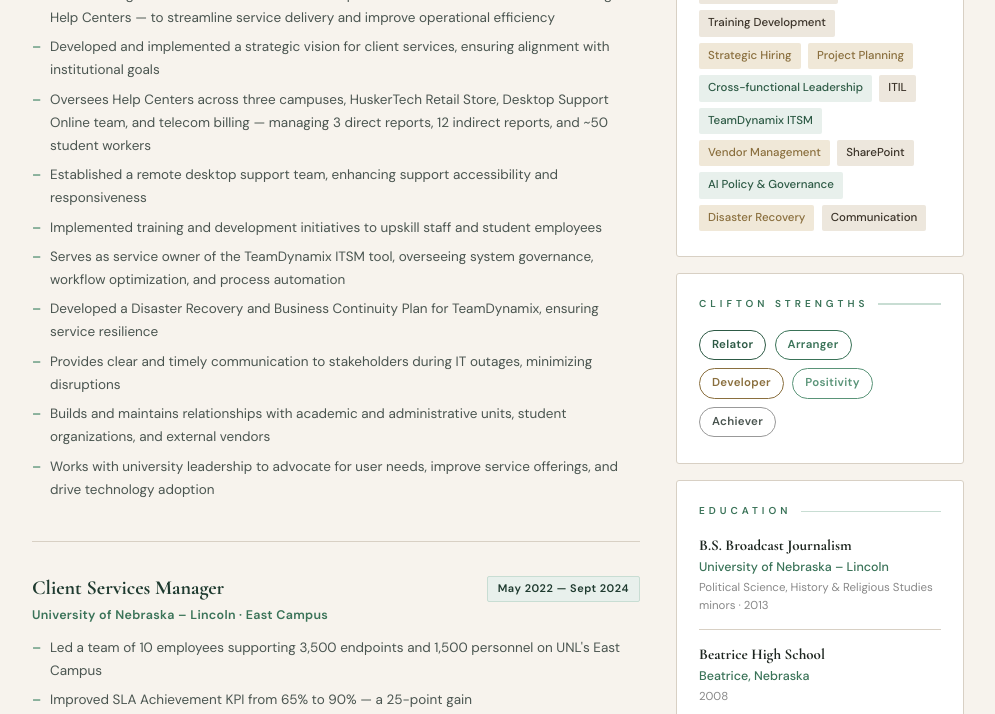
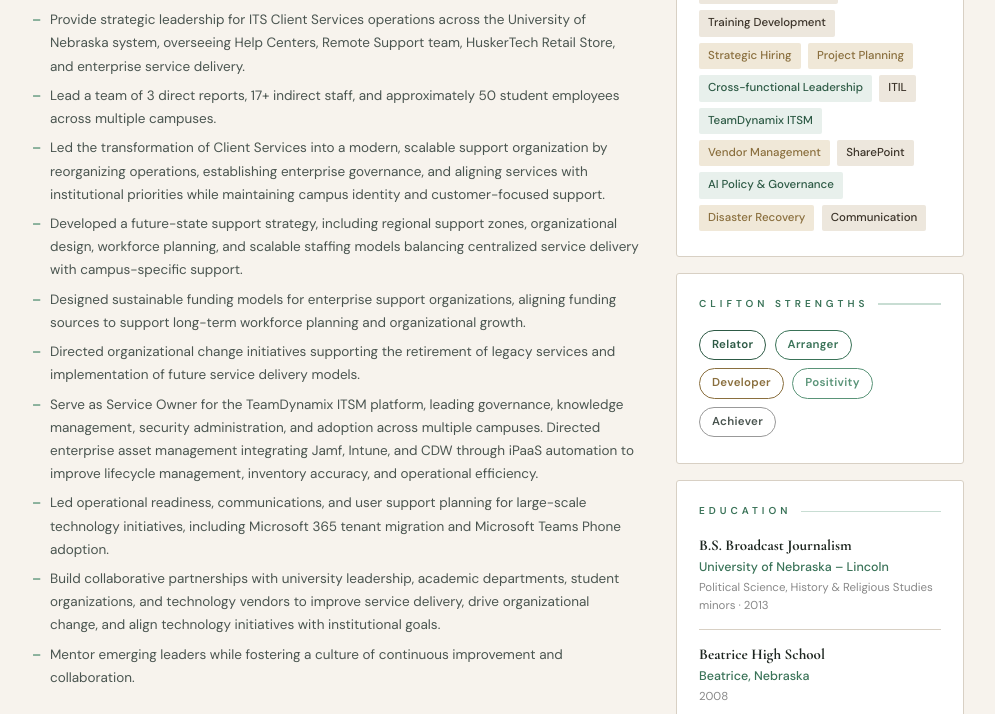
Before and after one commit to kellysetzer/kellysetzer.github.io, a plain HTML site: page index.html in a window 1280 px wide. Shown: the part 748-1462 px from the top of the page, without its empty margins (142-1137 px from the left). Drawn offline with nearby package versions, Linux system fonts and the light colour scheme.

Commit message:
resume has been updated

```diff
--- a/index.html
+++ b/index.html
@@ -219,6 +219,7 @@
   <main>
     <div class="summary-card">
       <p>Motivated and results-driven leader with nearly a decade of experience in team development, mentorship, and operational excellence. My career path — from Broadcast Journalism to leading technology teams — has honed my ability to transform underperforming teams into high-achieving units through strategic leadership and training. I seek opportunities to drive meaningful change, contribute to a strong team culture, and make a lasting impact. My goal is to learn something new every day.</p>
+      </p>Clifton Strengths: Relator-Arranger-Developer-Positivity-Achiever</p>
     </div>
 
     <div class="section-label">Professional Experience</div>
@@ -230,16 +231,16 @@
       </div>
       <div class="job-company">University of Nebraska System</div>
       <ul>
-        <li>Led the reorganization of the Client Services department into functional areas — including Help Centers — to streamline service delivery and improve operational efficiency</li>
-        <li>Developed and implemented a strategic vision for client services, ensuring alignment with institutional goals</li>
-        <li>Oversees Help Centers across three campuses, HuskerTech Retail Store, Desktop Support Online team, and telecom billing — managing 3 direct reports, 12 indirect reports, and ~50 student workers</li>
-        <li>Established a remote desktop support team, enhancing support accessibility and responsiveness</li>
-        <li>Implemented training and development initiatives to upskill staff and student employees</li>
-        <li>Serves as service owner of the TeamDynamix ITSM tool, overseeing system governance, workflow optimization, and process automation</li>
-        <li>Developed a Disaster Recovery and Business Continuity Plan for TeamDynamix, ensuring service resilience</li>
-        <li>Provides clear and timely communication to stakeholders during IT outages, minimizing disruptions</li>
-        <li>Builds and maintains relationships with academic and administrative units, student organizations, and external vendors</li>
-        <li>Works with university leadership to advocate for user needs, improve service offerings, and drive technology adoption</li>
+        <li>Provide strategic leadership for ITS Client Services operations across the University of Nebraska system, overseeing Help Centers, Remote Support team, HuskerTech Retail Store, and enterprise service delivery. </li>
+        <li>Lead a team of 3 direct reports, 17+ indirect staff, and approximately 50 student employees across multiple campuses. </li>
+        <li>Led the transformation of Client Services into a modern, scalable support organization by reorganizing operations, establishing enterprise governance, and aligning services with institutional priorities while maintaining campus identity and customer-focused support. </li>
+        <li>Developed a future-state support strategy, including regional support zones, organizational design, workforce planning, and scalable staffing models balancing centralized service delivery with campus-specific support. </li>
+        <li>Designed sustainable funding models for enterprise support organizations, aligning funding sources to support long-term workforce planning and organizational growth. </li>
+        <li>Directed organizational change initiatives supporting the retirement of legacy services and implementation of future service delivery models. </li>
+        <li>Serve as Service Owner for the TeamDynamix ITSM platform, leading governance, knowledge management, security administration, and adoption across multiple campuses. Directed enterprise asset management integrating Jamf, Intune, and CDW through iPaaS automation to improve lifecycle management, inventory accuracy, and operational efficiency. </li>
+        <li>Led operational readiness, communications, and user support planning for large-scale technology initiatives, including Microsoft 365 tenant migration and Microsoft Teams Phone adoption. </li>
+        <li>Build collaborative partnerships with university leadership, academic departments, student organizations, and technology vendors to improve service delivery, drive organizational change, and align technology initiatives with institutional goals. </li>
+        <li>Mentor emerging leaders while fostering a culture of continuous improvement and collaboration.</li>
       </ul>
     </div>
 
```
